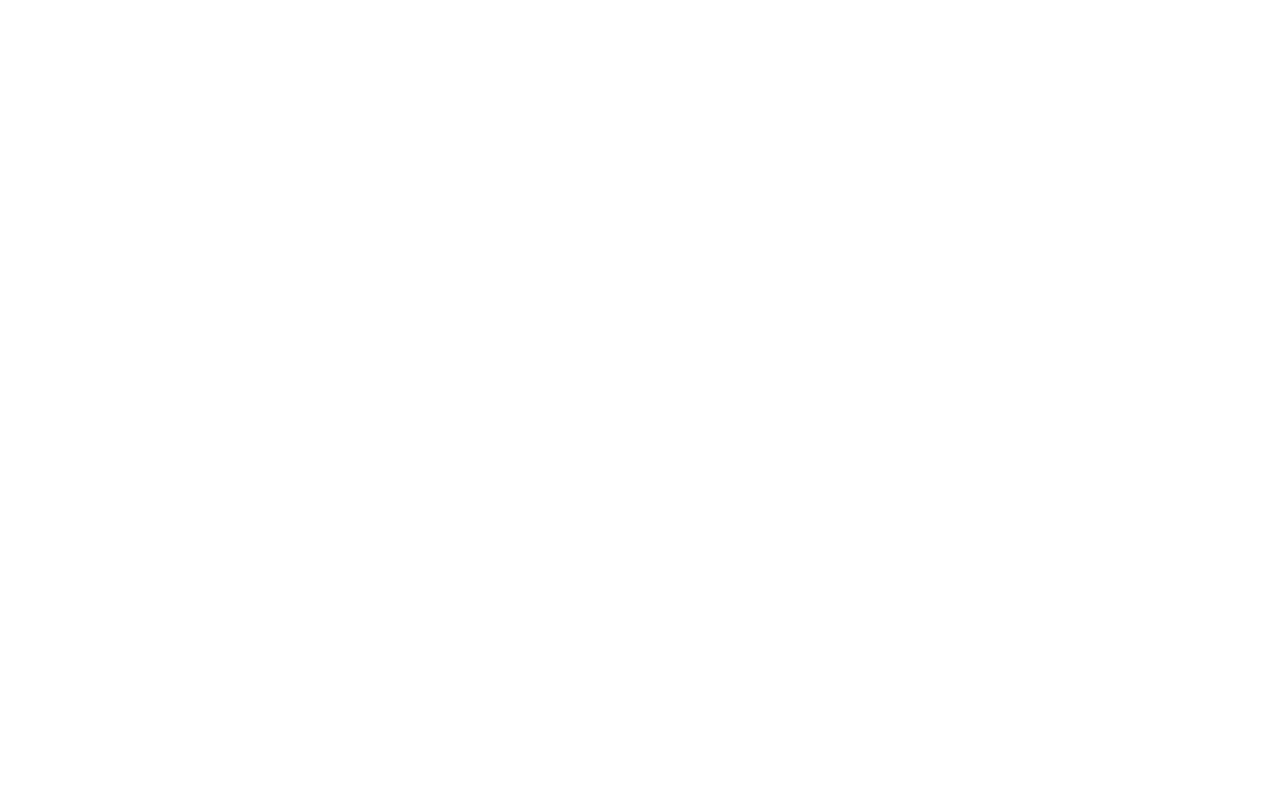
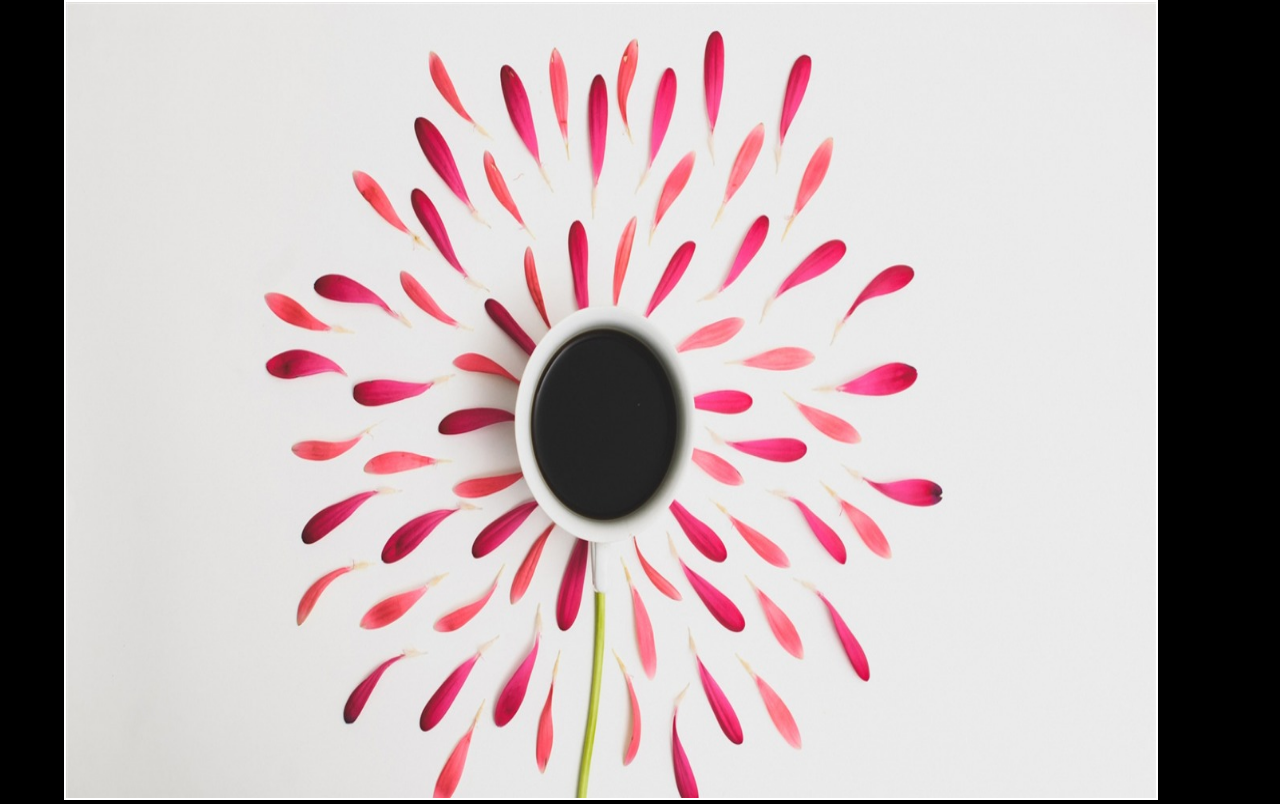
Before and after one commit to 178523/CodellegeCSS, a plain HTML site: page Practica-21/Slider.html in a window 1280 px wide. Drawn offline with Linux system fonts and the light colour scheme.

Commit message:
Fin de practica Slider

```diff
--- a/Practica-21/Slider.html
+++ b/Practica-21/Slider.html
@@ -10,7 +10,14 @@
 </head>
 
 <body>
-
+    <div class="slider">
+        <ul>
+            <li><img src="./imagen1.png" alt="."></li>
+            <li><img src="./imagen2.png" alt=""></li>
+            <li><img src="./imagen3.jpg" alt=""></li>
+            <li><img src="./imagen4.jpg" alt=""></li>
+        </ul>
+    </div>
 </body>
 
 </html>
--- a/Practica-21/style.css
+++ b/Practica-21/style.css
@@ -0,0 +1,63 @@
+* {
+    margin: 0%;
+    padding: 0%;
+    box-sizing: border-box;
+}
+
+body {
+    width: 100%;
+    height: 100vh;
+    background: black;
+}
+
+.slider {
+    width: 90%;
+    background: #000;
+    margin: auto;
+    overflow: hidden;
+}
+
+.slider ul {
+    display: flex;
+    /* width: calc(100% / 4); */
+    width: 400%;
+    animation: cambio 5s ease-in-out infinite alternate;
+}
+
+.slider li {
+    width: 100%;
+    list-style: none;
+}
+
+.slider img {
+    width: 95%;
+    height: 100vh;
+    border: 2px solid white;
+}
+
+@keyframes cambio {
+    0% {
+        margin-left: 0;
+    }
+    20% {
+        margin-left: 0;
+    }
+    25% {
+        margin-left: -100%;
+    }
+    45% {
+        margin-left: -100%;
+    }
+    50% {
+        margin-left: -200%;
+    }
+    70% {
+        margin-left: -200%;
+    }
+    75% {
+        margin-left: -300%;
+    }
+    100% {
+        margin-left: -300%;
+    }
+}
```
Also changed, not shown: Practica-21/imagen1.png (added), Practica-21/imagen2.jpg (added), Practica-21/imagen2.png (added), Practica-21/imagen3.jpg (added), Practica-21/imagen4.jpg (added).
